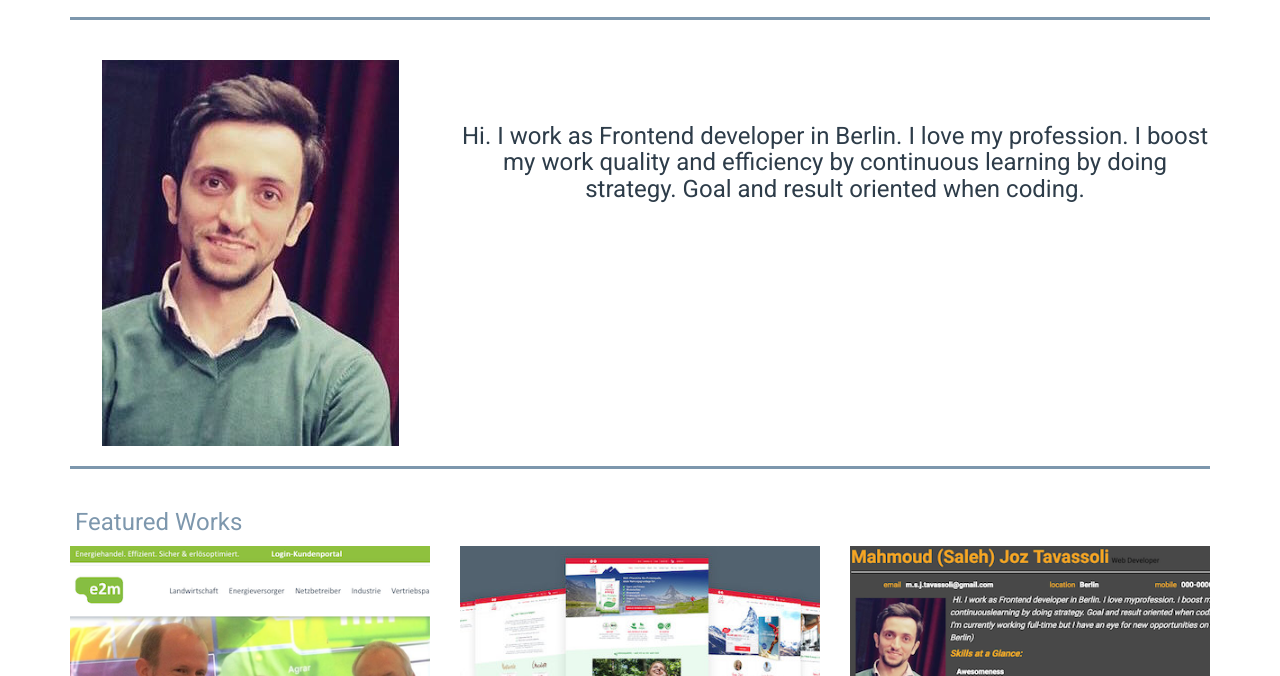
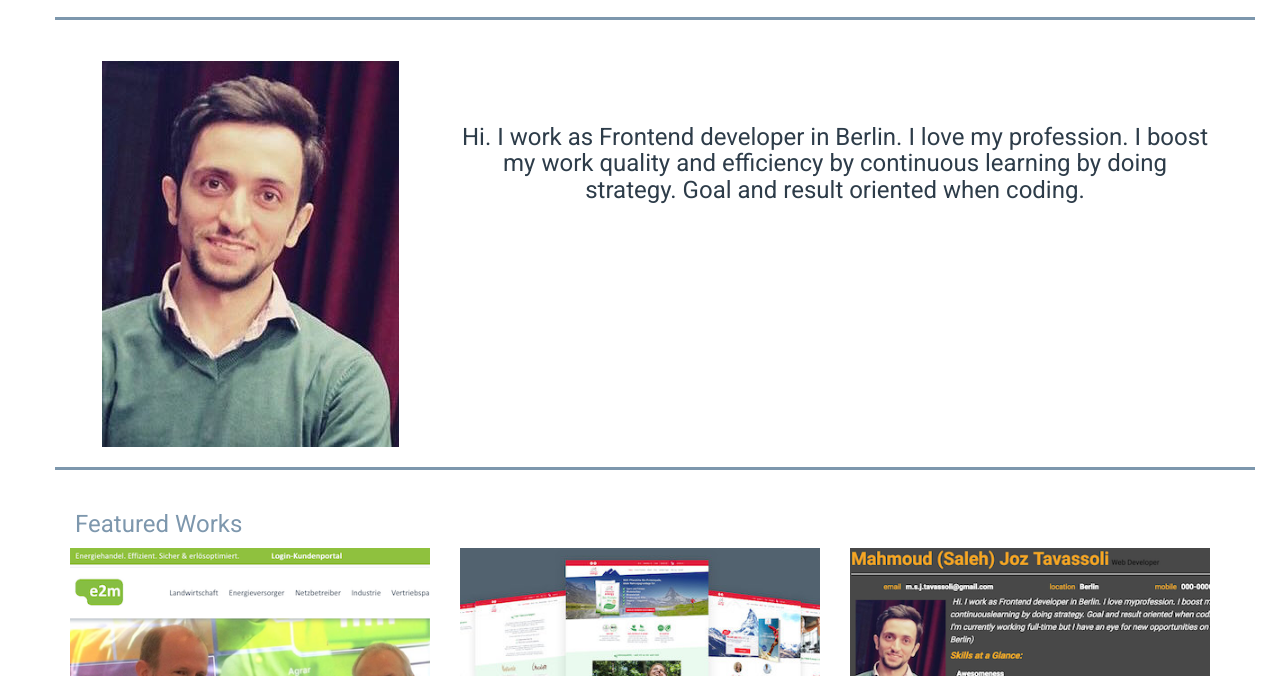
Before and after one commit to saleh-tavassoli/portfolio, a plain HTML site: page index.html in a window 1280 px wide. Shown: the part 124-800 px from the top of the page. Drawn offline with nearby package versions, Linux system fonts and the light colour scheme.

Commit message:
correct review items mentione by 3rd instructor

```diff
--- a/index.html
+++ b/index.html
@@ -3,6 +3,7 @@
 	<head>
 		<meta name="viewport" content="width=device-width, initial-scale=1">
 		<meta charset="utf-8">
+		<title>Udacity Portfolio Project</title>
 		<link rel="stylesheet" href="css/bootstrap.min.css">
 		<link rel="stylesheet" href="css/style.css">
 		<link href="https://fonts.googleapis.com/css?family=Roboto:100,300,400" rel="stylesheet">
@@ -16,8 +17,8 @@
 				<h1 class="name">Mahmoud Joz Tavassoli</h1>
 				<h4>Web Developer</h4>
 			</div>
+			<hr class="col-xs-12">
 		</header>
-		<hr/>
 		<main class="row">
 			<article class="head-info">
 				<div class="col-xs-12 col-sm-12 col-md-4">
@@ -25,10 +26,11 @@
 				</div>
 				<div class="col-xs-12 col-sm-12 col-md-8">
 					<h3 class=" personal-quote">Hi. I work as Frontend developer in Berlin. I love my profession. I boost my work quality and efficiency by continuous learning by doing strategy. Goal and result oriented when coding.</h3>
+
 				</div>
 			</article>
+			<hr class="col-xs-12" >
 		</main>
-		<hr/>
 		<section id="featured_work">
 			<div class="row">
 				<div class="col-md-12 featured">
```
Also changed, not shown: css/style.css (+1 -12 lines).
